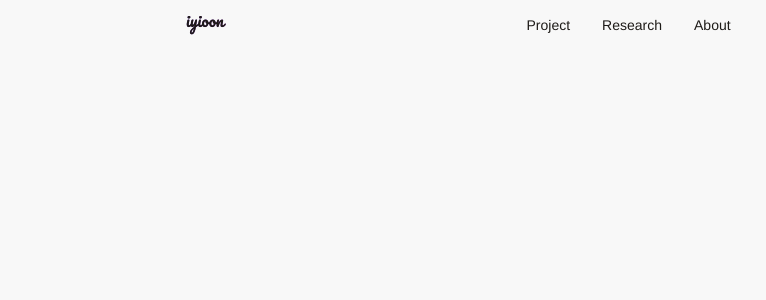
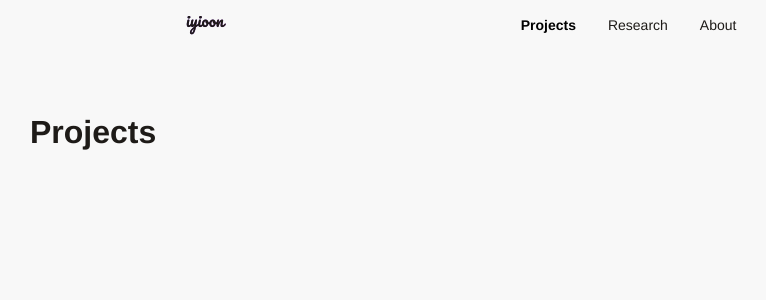
Before and after one commit to iyioon/iyioon.com, a React (Create React App) app: page /projects in a window 1280 px wide. Shown: the top 300 px of the page, without its empty margins (2-768 px from the left). Built offline with nearby package versions, Linux system fonts and the light colour scheme.

Commit message:
Improve navigation bar

```diff
--- a/package.json
+++ b/package.json
@@ -8,12 +8,12 @@
     "@testing-library/user-event": "^13.5.0",
     "@types/jest": "^29.5.13",
     "@types/node": "^22.5.5",
-    "@types/react": "^18.3.5",
-    "@types/react-dom": "^18.3.0",
+    "@types/react": "^18.3.12",
+    "@types/react-dom": "^18.3.1",
     "react": "^18.3.1",
     "react-dom": "^18.3.1",
+    "react-router-dom": "^6.28.0",
     "react-scripts": "5.0.1",
-    "typescript": "^5.6.2",
     "web-vitals": "^2.1.4"
   },
   "scripts": {
--- a/src/App.js
+++ b/src/App.js
@@ -2,19 +2,22 @@ import React from "react";
 import "./App.css";
 import Home from "./pages/home/Home";
 import Navbar from "./components/navbar/Navbar";
-import { BrowserRouter as Router, Route, Switch } from "react-router-dom";
+import Projects from "./pages/Projects/Projects";
+import { BrowserRouter as Router, Routes, Route } from "react-router-dom";
 
 function App() {
   return (
     <div className="App">
-      <Navbar />
-      <div className="content">
-        <Router>
-          <Switch>
-            <Route path="/" exact component={Home} />
-          </Switch>
-        </Router>
-      </div>
+      <Router>
+        <Navbar />
+        <div className="content">
+          <Routes>
+            <Route path="/" element={<Home />} />
+            <Route path="/projects" element={<Projects />} />
+            {/* Add more routes as needed */}
+          </Routes>
+        </div>
+      </Router>
     </div>
   );
 }
--- a/src/components/navbar/Navbar.module.css
+++ b/src/components/navbar/Navbar.module.css
@@ -48,6 +48,11 @@
   transform: translate(0, -3px);
 }
 
+.logoLink {
+  color: var(--text-color);
+  text-decoration: none;
+}
+
 .navlist {
   display: flex;
   justify-content: center;
@@ -68,9 +73,24 @@
 }
 
 .navitemHovered {
-  border-bottom: 2px solid var(--primary-color);
+  /* border-bottom: 2px solid var(--primary-color); */
   /* Dont affect size */
-  padding-bottom: calc(var(--padding-medium) - 2px);
+  /* padding-bottom: calc(var(--padding-medium) - 2px); */
+  color: var(--primary-color);
+}
+
+.navLink {
+  color: var(--text-color);
+  text-decoration: none;
+}
+
+.navLinkActive {
+  color: var(--primary-color);
+  font-weight: bold;
+}
+
+.navLinkParentActive {
+  text-decoration: underline;
 }
 
 .rightspacing {
@@ -122,6 +142,16 @@
     forwards;
 }
 
+.subnavLink {
+  color: var(--text-color);
+  text-decoration: none;
+}
+
+.subnavLinkActive {
+  color: var(--primary-color);
+  font-weight: bold;
+}
+
 /* Delay each item's animation */
 .subnavItem:nth-child(1) {
   animation-delay: 0.1s;
--- a/src/components/navbar/Navbar.tsx
+++ b/src/components/navbar/Navbar.tsx
@@ -1,22 +1,24 @@
 import React, { useEffect, useState } from "react";
 import styles from "./Navbar.module.css";
+import { Link } from "react-router-dom";
+import { NavLink } from "react-router-dom";
 
 const navitem = [
   {
-    name: "Project",
-    link: "/project",
+    name: "Projects",
+    link: "/projects",
     subnav: [
       {
         name: "Archive",
-        link: "/project/web",
+        link: "/project/archive",
       },
       {
         name: "Design",
-        link: "/project/mobile",
+        link: "/project/aesign",
       },
       {
         name: "Desktop",
-        link: "/project/desktop",
+        link: "/project/aesktop",
       },
     ],
   },
@@ -46,6 +48,7 @@ const navitem = [
 
 function Navbar() {
   const [hoveredItem, setHoveredItem] = useState<string | null>(null);
+  const [activeParentLink, setActiveParentLink] = useState<string | null>(null);
 
   // If the content is scrolled, change the navbar style
   // and remove top margin from the content
@@ -106,10 +109,34 @@ function Navbar() {
       ?.classList.remove(styles.bottomExpanded);
   };
 
+  const handleLinkClick = () => {
+    // Reset the navbar to its original state
+    setActiveParentLink(null);
+    handleMouseLeave();
+  };
+
+  // Check if the parent link is active
+  // If the parent link is active, set the active parent link
+  // This is used to keep the parent link active when the user is on a subnav link
+  const handleSubLinkClick = (link: string) => {
+    const parentLink = navitem.find((item) =>
+      item.subnav?.find((subItem) => subItem.link === link)
+    )?.link;
+
+    if (parentLink) {
+      setActiveParentLink(parentLink);
+    }
+
+    // Reset the navbar to its original state
+    handleMouseLeave();
+  };
+
   return (
     <div className={styles.navbar}>
       <div className={styles.top}>
-        <div className={`${styles.logo} hoverGlowText`}>iyioon</div>
+        <Link to="/" className={styles.logoLink} onClick={handleLinkClick}>
+          <div className={`${styles.logo} hoverGlowText`}>iyioon</div>
+        </Link>
         <div className={styles.navlist}>
           {navitem.map((item, index) => (
             <div
@@ -120,7 +147,23 @@ function Navbar() {
               onMouseEnter={() => handleMouseEnter(item.name)}
               onMouseLeave={handleMouseLeave}
             >
-              {item.name}
+              <NavLink
+                to={item.link}
+                className={({ isActive }) =>
+                  `${styles.navLink} ${isActive ? styles.navLinkActive : ""}
+                ${
+                  // If one of the child links is active,
+                  // keep the parent link active but with a different style
+                  item.link === activeParentLink
+                    ? styles.navLinkParentActive
+                    : ""
+                }
+                `
+                }
+                onClick={handleLinkClick}
+              >
+                {item.name}
+              </NavLink>
             </div>
           ))}
         </div>
@@ -139,7 +182,17 @@ function Navbar() {
               .find((item) => item.name === hoveredItem)
               ?.subnav?.map((subItem, index) => (
                 <div key={index} className={styles.subnavItem}>
-                  {subItem.name}
+                  <NavLink
+                    to={subItem.link}
+                    onClick={() => handleSubLinkClick(subItem.link)}
+                    className={({ isActive }) =>
+                      `${styles.subnavLink} ${
+                        isActive ? styles.subnavLinkActive : ""
+                      }`
+                    }
+                  >
+                    {subItem.name}
+                  </NavLink>
                 </div>
               ))}
         </div>
--- a/src/index.css
+++ b/src/index.css
@@ -35,7 +35,7 @@ code {
 }
 
 :root {
-  --primary-color: #0a2463; /* Royal blue (traditional) */
+  --primary-color: #000000; /* Royal blue (traditional) */
   --secondary-color: #3e92cc; /* Celestial blue */
   --accent-color: #d8315b; /* Cerise */
   --background-color: #f8f8f8; /* White */
--- /dev/null
+++ b/src/pages/Projects/Projects.module.css
@@ -0,0 +1,10 @@
+.projects {
+  width: 100%;
+  overflow: hidden;
+  padding: var(--padding-large);
+  padding-top: calc(var(--padding-large) * 2);
+  display: flex;
+  flex-direction: column;
+  justify-content: center;
+  gap: var(--padding-large);
+}
--- /dev/null
+++ b/src/pages/Projects/Projects.tsx
@@ -0,0 +1,12 @@
+import React, { useEffect, useRef } from "react";
+import styles from "./Projects.module.css";
+
+function Projects() {
+  return (
+    <div className={styles.projects}>
+      <h1>Projects</h1>
+    </div>
+  );
+}
+
+export default Projects;
--- a/src/pages/home/Home.module.css
+++ b/src/pages/home/Home.module.css
@@ -8,6 +8,8 @@
   align-items: center;
   justify-content: center;
   gap: var(--padding-large);
+  animation: zoomInFadeIn var(--transition-duration) var(--transition-curve)
+    forwards;
 }
 
 .thumbnail {
@@ -28,3 +30,14 @@
   font-weight: bold;
   color: var(--background-color);
 }
+
+@keyframes zoomInFadeIn {
+  from {
+    opacity: 0;
+    transform: scale(0.95);
+  }
+  to {
+    opacity: 1;
+    transform: scale(1);
+  }
+}
```
Also changed, not shown: src/index.js (+6 -6 lines), 1 other file (tests, documents, lock files or other folders).
